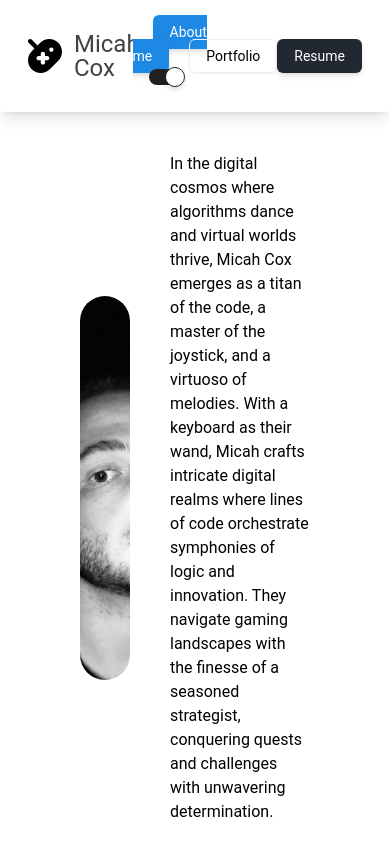
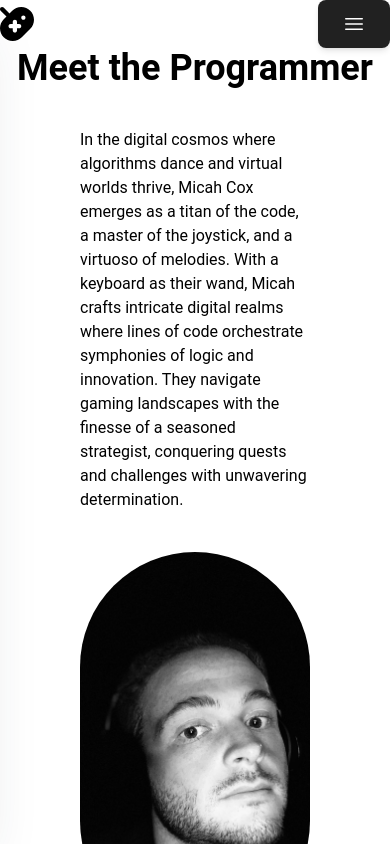
Before and after one commit to Kalink52/React-Portfolio, a React (Vite) app in the folder Portfolio/: page / in a window 390 px wide. Shown: the top 844 px of the page. Built offline with nearby package versions, Linux system fonts and the light colour scheme.

Commit message:
refactor and media queries added to about page

```diff
--- a/Portfolio/src/components/header.jsx
+++ b/Portfolio/src/components/header.jsx
@@ -1,13 +1,11 @@
-// TODO
-// WHEN I view the header
-// THEN I am presented with the developer's name and navigation with titles corresponding to different sections of the portfolio
-// WHEN I view the navigation titles
-// THEN I am presented with the titles About Me, Portfolio, Contact, and Resume, and the title corresponding to the current section is highlighted
-// WHEN I click on a navigation title
-// THEN the browser URL changes and I am presented with the corresponding section below the navigation and that title is highlighted
 import { NavLink } from "react-router-dom";
 import darkMode from "../utilities/darkmode";
 import Toggle from "./CustomTailwind/toggle";
+import { useState, useEffect } from "react";
+import { NavDrawer } from "./header/drawer";
+// controls the medita query for the navigation menu.
+
+const WindowSize = 748;
 
 const navList = [
   {
@@ -33,9 +31,19 @@ const defaultNavButtonStyling =
   "rounded-md border border-slate-300 py-2 px-4 text-center text-sm transition-all shadow-sm hover:shadow-lg text-slate-600 hover:text-white hover:bg-slate-800 hover:border-slate-800 focus:text-white focus:bg-slate-800 focus:border-slate-800 active:border-slate-800 active:text-white active:bg-slate-800 disabled:pointer-events-none disabled:opacity-50 disabled:shadow-none";
 
 const activeNavButtonStyling =
-  "rounded-md bg-blue-600 py-2 px-4 border border-transparent text-center text-sm text-white transition-all shadow-md hover:shadow-lg focus:bg-blue-700 focus:shadow-none active:bg-blue-700 hover:bg-blue-700 active:shadow-none disabled:pointer-events-none disabled:opacity-50 disabled:shadow-none m-5";
+  "rounded-md bg-blue-600 py-2 px-4 border border-transparent text-center text-sm text-white transition-all shadow-md hover:shadow-lg focus:bg-blue-700 focus:shadow-none active:bg-blue-700 hover:bg-blue-700 active:shadow-none disabled:pointer-events-none disabled:opacity-50 disabled:shadow-none m-5 ";
 
 function Header() {
+  const [isDesktop, setDesktop] = useState(window.innerWidth > WindowSize);
+  console.log(isDesktop);
+  const updateMedia = () => {
+    setDesktop(window.innerWidth > WindowSize);
+  };
+
+  useEffect(() => {
+    window.addEventListener("resize", updateMedia);
+    return () => window.removeEventListener("resize", updateMedia);
+  });
   const makeNav = navList.map((nav) => {
     return (
       <NavLink
@@ -51,6 +59,9 @@ function Header() {
       </NavLink>
     );
   });
+  if (!isDesktop) {
+    return <NavDrawer navList={navList} />;
+  }
 
   return (
     <>
--- /dev/null
+++ b/Portfolio/src/components/header/drawer.jsx
@@ -0,0 +1,56 @@
+import { useState } from "react";
+import {
+  Drawer,
+  Button,
+  Typography,
+  IconButton,
+} from "@material-tailwind/react";
+import { NavLink } from "react-router-dom";
+
+export function NavDrawer(prop) {
+  const { navList } = prop;
+  const [open, setOpen] = useState(false);
+
+  const openDrawer = () => setOpen(true);
+  const closeDrawer = () => setOpen(false);
+
+  return (
+    <>
+      <div className="flex justify-between">
+        <img src="/assets/svgs/about/gamepad.svg" alt="logo no gogo" />
+        <Button onClick={openDrawer}>
+          <svg
+            xmlns="http://www.w3.org/2000/svg"
+            fill="none"
+            viewBox="0 0 24 24"
+            strokeWidth={1.5}
+            stroke="currentColor"
+            className="size-6"
+          >
+            <path
+              strokeLinecap="round"
+              strokeLinejoin="round"
+              d="M3.75 6.75h16.5M3.75 12h16.5m-16.5 5.25h16.5"
+            />
+          </svg>
+        </Button>
+      </div>
+      <Drawer open={open} onClose={closeDrawer} className="p-4">
+        <div className="mb-6 flex flex-col w-full items-center justify-between">
+          <img src="/assets/svgs/about/gamepad.svg" alt="logo no gogo" />
+          {navList.map((nav) => {
+            return (
+              <NavLink
+                to={nav.navUrl}
+                key={nav.id}
+                className="flex justify-center w-full border border-slate-200 rounded-md py-2 my-2 "
+              >
+                {nav.title}
+              </NavLink>
+            );
+          })}
+        </div>
+      </Drawer>
+    </>
+  );
+}
--- a/Portfolio/src/pages/About.jsx
+++ b/Portfolio/src/pages/About.jsx
@@ -24,48 +24,54 @@ const paragraphWithPictureList = [
       "In the epic saga of Micah Cox, the worlds of coding, gaming, and music converge, forming a tapestry of creativity and passion that knows no bounds. With each line of code, each gaming triumph, and each musical masterpiece, Micah leaves an indelible mark on the digital landscape, inspiring all who encounter their legendary exploits.",
   },
 ];
-
-function About() {
-  const contentList = paragraphWithPictureList.map((content) => {
-    if (content.id % 2) {
+function PicOnLeft(content) {
   return (
     <div
       key={content.id}
-          className="grid grid-flow-rnpow grid-cols-3 py-10 gap-10 px-20 justify-items-center items-center"
+      className="grid grid-flow-row grid-cols-2 py-10 gap-10 px-20 justify-items-center items-center lg:grid-cols-3"
     >
       <img
-            className="h-96 w-96 rounded-full object-cover object-center"
+        className="h-96 w-96 rounded-full object-cover object-center col-span-2 order-2 lg:col-span-1 lg:order-1"
         src={content.imageUrl}
         alt=""
       />
-          <p key={content.id} className="col-span-2">
+      <p key={content.id} className="col-span-2 order-1 ">
         {content.paragraph}
       </p>
     </div>
   );
-    } else {
+}
+function PicOnRight(content) {
   return (
     <div
       key={content.id}
-          className="grid grid-flow-row grid-cols-3 py-10 gap-10 px-20 justify-items-center items-center"
+      className="grid grid-flow-row grid-cols-2 py-10 gap-10 px-20 justify-items-center items-center  lg:grid-cols-3"
     >
       <p key={content.id} className="col-span-2">
         {content.paragraph}
       </p>
       <img
-            className="h-96 w-96 rounded-full object-cover object-center"
+        className="h-96 w-96 rounded-full object-cover object-center col-span-2 lg:col-span-1"
         src={content.imageUrl}
         alt=""
       />
     </div>
   );
 }
-  });
-
+function About() {
   return (
     <>
-      <div className="grid grid-flow-row grid-cols-1 grid-rows-3 ">
-        {contentList}
+      <div className="flex justify-center text-4xl font-bold ">
+        Meet the Programmer
+      </div>
+      <div className="grid grid-flow-row grid-cols-1 grid-rows-3">
+        {paragraphWithPictureList.map((content) => {
+          if (content.id % 2 !== 0) {
+            return PicOnLeft(content);
+          } else {
+            return PicOnRight(content);
+          }
+        })}
       </div>
     </>
   );
--- a/Portfolio/tailwind.config.js
+++ b/Portfolio/tailwind.config.js
@@ -1,4 +1,5 @@
 /** @type {import('tailwindcss').Config} */
+// eslint-disable-next-line no-undef
 const withMT = require("@material-tailwind/react/utils/withMT");
 export default withMT({
   content: ["./index.html", "./src/**/*.{js,ts,jsx,tsx}"],
```
Also changed, not shown: 2 other files (tests, documents, lock files or other folders). Lines whose indentation alone changed are shown as unchanged.
